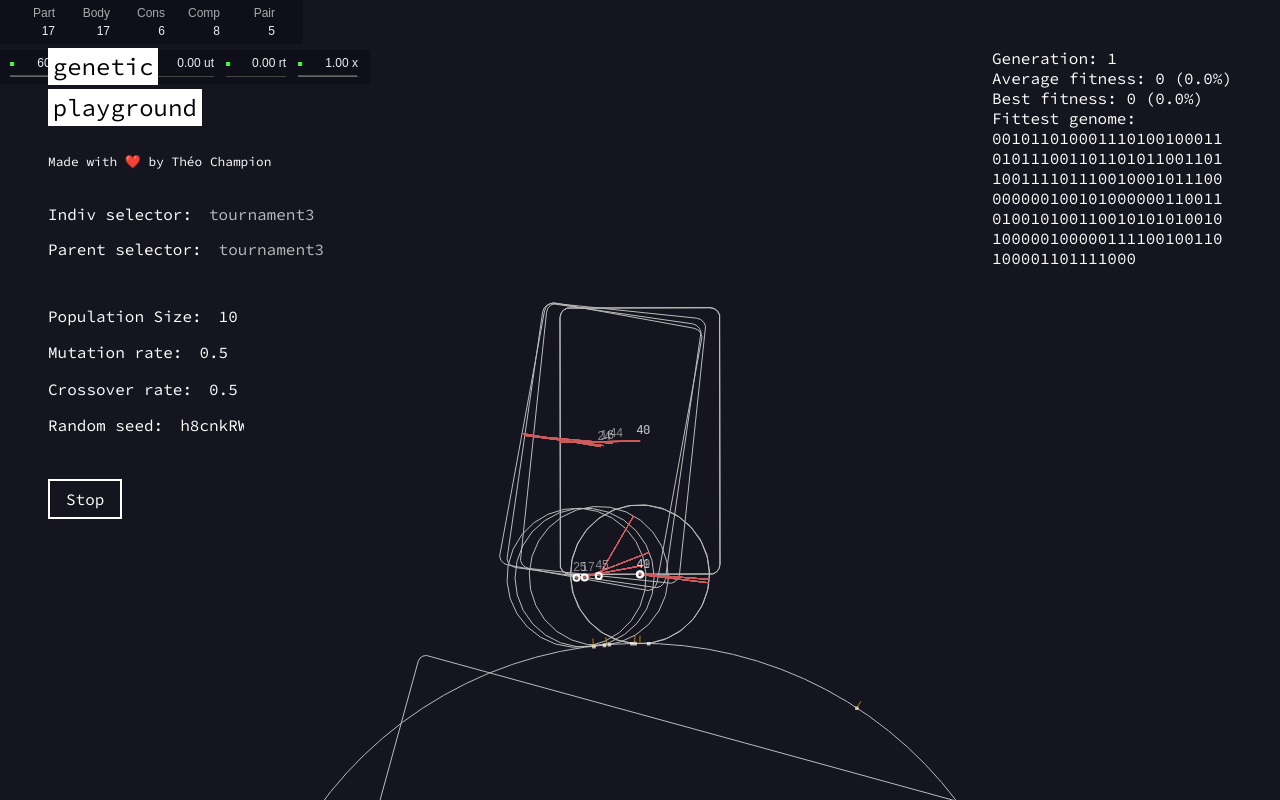
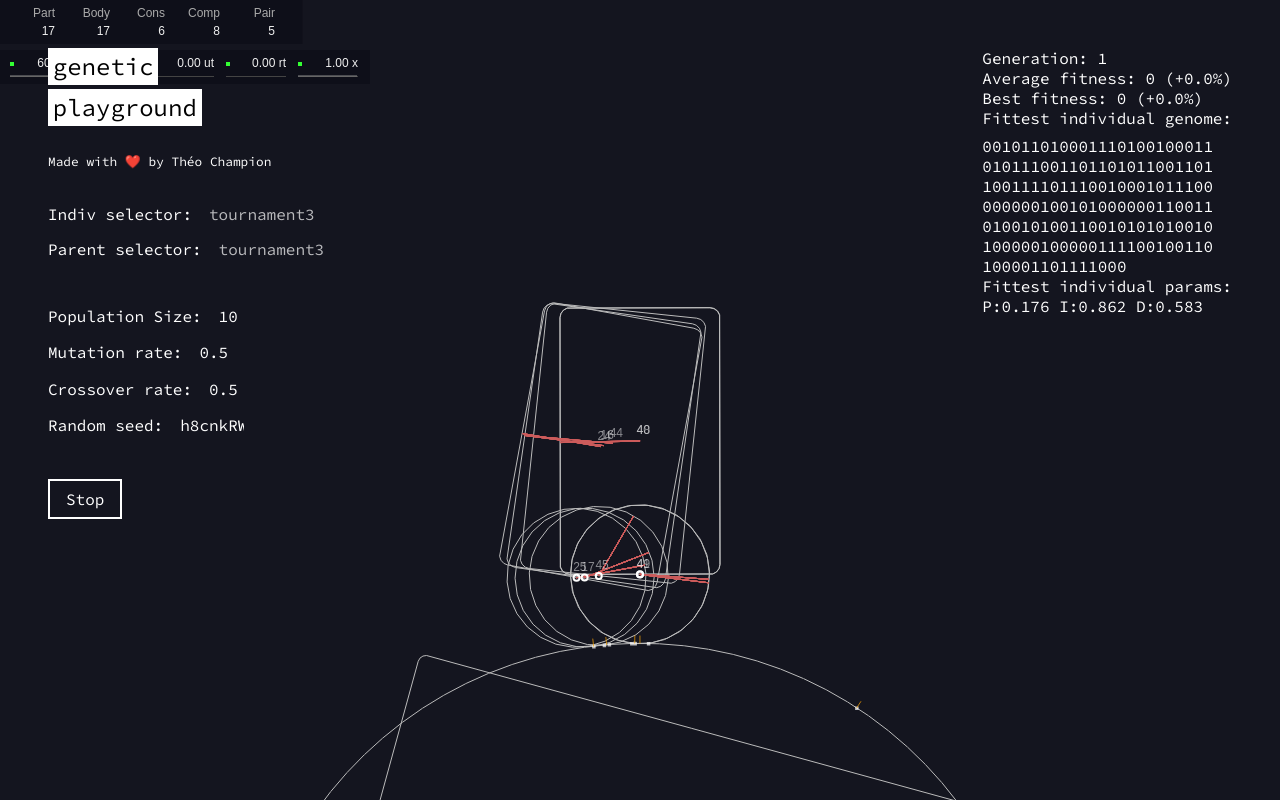
Before and after one commit to tzvc/genetic-playground, a React (Create React App) app: page / in a window 1280 px wide. Both pictures are taken after a click on the button "Run". Built offline with nearby package versions, Linux system fonts and the light colour scheme.

Commit message:
:sparkles: Added genome change vis

```diff
--- a/src/App.js
+++ b/src/App.js
@@ -17,8 +17,10 @@ import Button from "./components/button";
 import Author from "./components/author";
 // utils
 import { decodeFloatsFromBinaryStr } from "./utils/string";
+import { increasePerc } from "./utils/math";
 import VisPanel from "./components/vis_panel";
 import GenomeVis from "./components/genome_vis";
+import EvolPercVis from "./components/evol_perc_vis";
 
 const settings = [
 	{ text: "Population Size", name: "population_size" },
@@ -46,7 +48,8 @@ export default class App extends Component {
 			best_fitness: 0.0,
 			best_fitness_evol: 0.0,
 			ex_fittest_genome: "",
-			fittest_genome: ""
+			fittest_genome: "",
+			fittest_params: []
 		};
 		this.geneticEngine = new Genetic();
 		this.simulatorEngine = new SimulatorEngine();
@@ -60,8 +63,6 @@ export default class App extends Component {
 		this.geneticEngine.selectParents =
 			parentsSelectors[this.state.parent_selector];
 		this.geneticEngine.generation = (generation, population) => {
-			console.log("pop: ", population);
-
 			const average_fitness =
 				population.map(indiv => indiv.fitness).reduce((a, b) => a + b, 0) /
 				population.length;
@@ -72,18 +73,16 @@ export default class App extends Component {
 				average_fitness_evol:
 					generation == 0
 						? 0.0
-						: ((population[0].fitness - pv.average_fitness) /
-								pv.average_fitness) *
-						  100,
+						: increasePerc(population[0].fitness, pv.average_fitness),
 				best_fitness: population[0].fitness,
 				best_fitness_evol:
 					generation == 0
 						? 0.0
-						: ((population[0].fitness - pv.best_fitness) / pv.best_fitness) *
-						  100,
+						: increasePerc(population[0].fitness, pv.best_fitness),
 				ex_fittest_genome:
 					generation === 0 ? population[0].genome : pv.fittest_genome,
-				fittest_genome: population[0].genome
+				fittest_genome: population[0].genome,
+				fittest_params: decodeFloatsFromBinaryStr(population[0].genome, 3)
 			}));
 		};
 
@@ -180,17 +179,25 @@ export default class App extends Component {
 					{this.state.simulationRunning && (
 						<VisPanel>
 							<StatLine>{`Generation: ${this.state.generation}`}</StatLine>
-							<StatLine>{`Average fitness: ${this.state.average_fitness} (${
-								this.state.average_fitness_evol > 0 ? "+" : ""
-							}${this.state.average_fitness_evol.toFixed(1)}%)`}</StatLine>
-							<StatLine>{`Best fitness: ${this.state.best_fitness} (${
-								this.state.best_fitness_evol > 0 ? "+" : ""
-							}${this.state.best_fitness_evol.toFixed(1)}%)`}</StatLine>
-							<StatLine>{`Fittest genome:`}</StatLine>
+							<StatLine>
+								{`Average fitness: ${this.state.average_fitness} (`}
+								<EvolPercVis perc={this.state.average_fitness_evol} />)
+							</StatLine>
+							<StatLine>
+								{`Best fitness: ${this.state.best_fitness} (`}
+								<EvolPercVis perc={this.state.best_fitness_evol} />)
+							</StatLine>
+							<StatLine>{`Fittest individual genome:`}</StatLine>
 							<GenomeVis
 								exGenome={this.state.ex_fittest_genome}
 								genome={this.state.fittest_genome}
 							/>
+							<StatLine>{`Fittest individual params:`}</StatLine>
+							<StatLine>{`P:${this.state.fittest_params[0].toFixed(
+								3
+							)} I:${this.state.fittest_params[1].toFixed(
+								3
+							)} D:${this.state.fittest_params[2].toFixed(3)}`}</StatLine>
 						</VisPanel>
 					)}
 				</Overlay>
--- a/src/components/genome_vis.js
+++ b/src/components/genome_vis.js
@@ -4,7 +4,7 @@ import styled from "styled-components";
 const GenVisContainer = styled.div`
 	width: 15rem;
 	word-wrap: break-word;
-
+	margin-top: 0.5em;
 	font-size: 1em;
 	color: white;
 	font-family: "Source Code Pro", monospace;
@@ -12,7 +12,7 @@ const GenVisContainer = styled.div`
 
 const GenBitChange = styled.span`
 	font-size: 1em;
-	color: red;
+	color: #d21f3c;
 	font-family: "Source Code Pro", monospace;
 `;
 
```
